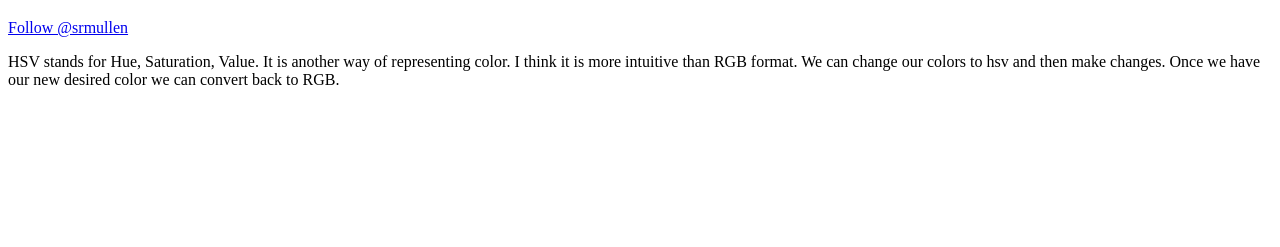
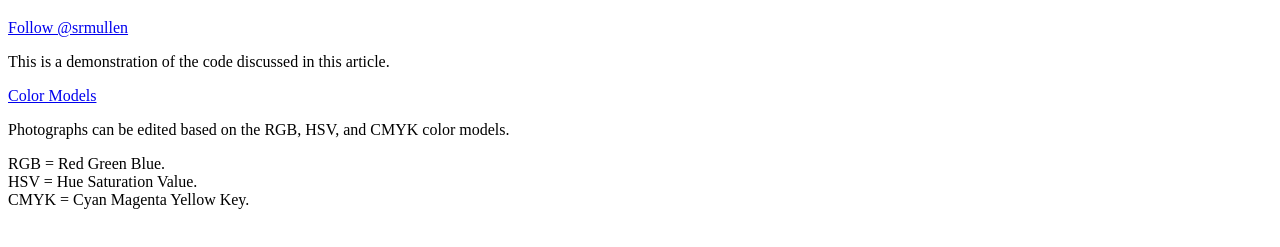
Before and after one commit to srmullen/color_kernels, a website: page src/index.html in a window 1280 px wide. Shown: the part 153-400 px from the top of the page. Drawn offline with Linux system fonts and the light colour scheme.

Commit message:
update about section

```diff
--- a/src/index.html
+++ b/src/index.html
@@ -8,7 +8,7 @@
 </head>
 <body>
   <a href="https://github.com/srmullen/color_kernels" class="github-corner" aria-label="View source on GitHub"><svg width="80" height="80"
-      viewBox="0 0 250 250" style="fill:#151513; color:#fff; position: absolute; top: 0; border: 0; right: 0;"
+      viewBox="0 0 250 250" style="fill:#151513; color:#fff; position: absolute; top: 0; border: 0; right: 0; z-index: 10"
       aria-hidden="true">
       <path d="M0,0 L115,115 L130,115 L142,142 L250,250 L250,0 Z"></path>
       <path
@@ -91,9 +91,16 @@
           <script async src="https://platform.twitter.com/widgets.js" charset="utf-8"></script>
         </div>
         <p>
-          HSV stands for Hue, Saturation, Value. It is another way of representing color. I think it is more
-          intuitive than RGB format. We can change our colors to hsv and then make changes. Once we have our new
-          desired color we can convert back to RGB.
+          This is a demonstration of the code discussed in this article.
+        </p>
+        <a href="https://medium.com/@srmullen13/look-at-this-photograph-9713d43f79ac">Color Models</a>
+        <p>
+          Photographs can be edited based on the RGB, HSV, and CMYK color models.
+        </p>
+        <p>
+          RGB = Red Green Blue.<br />
+          HSV = Hue Saturation Value.<br />
+          CMYK = Cyan Magenta Yellow Key.<br />
         </p>
       </div>
     </div>
```
